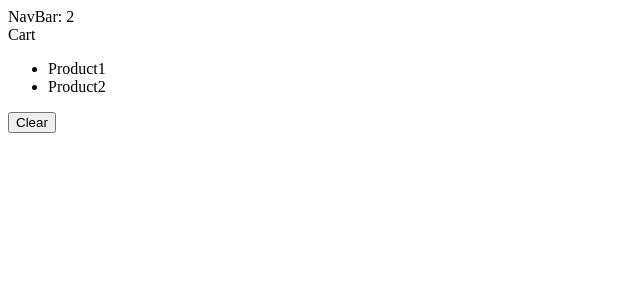
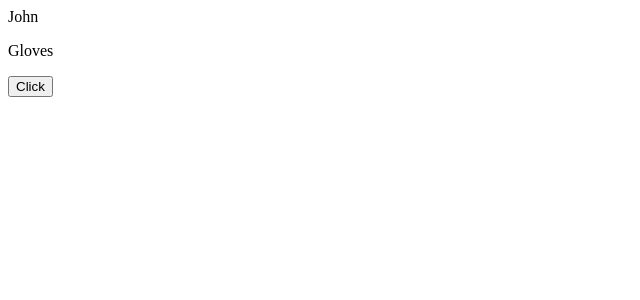
Before and after one commit to einarbarkved/react-app, a React (Vite) app: page / in a window 1280 px wide. Shown: the top 300 px of the page, without its empty margins (0-640 px from the left). Built offline with nearby package versions, Linux system fonts and the light colour scheme.

Commit message:
Testing more immer functions

```diff
--- a/src/App.tsx
+++ b/src/App.tsx
@@ -4,12 +4,34 @@ import NavBar from "./components/NavBar";
 import Cart from "./components/Cart";
 
 function App() {
-  const [cartItems, setCartItems] = useState(["Product1", "Product2"]);
+  const [game, setGame] = useState({
+    id: 1,
+    player: {
+      name: "John",
+      gear: ["Gloves"],
+    },
+  });
+
+  const handleClick = () => {
+    setGame(
+      produce((draft) => {
+        draft.player.name = "Einar";
+      })
+    );
+    setGame(
+      produce((draft) => {
+        draft.player.gear.push("Boots");
+      })
+    );
+  };
 
   return (
     <div>
-      <NavBar cartItemsCount={cartItems.length} />
-      <Cart cartItems={cartItems} onClear={() => setCartItems([])} />
+      {game.player.name}
+      {game.player.gear.map((item) => (
+        <p key={item}>{item}</p>
+      ))}
+      <button onClick={handleClick}>Click</button>
     </div>
   );
 }
```
